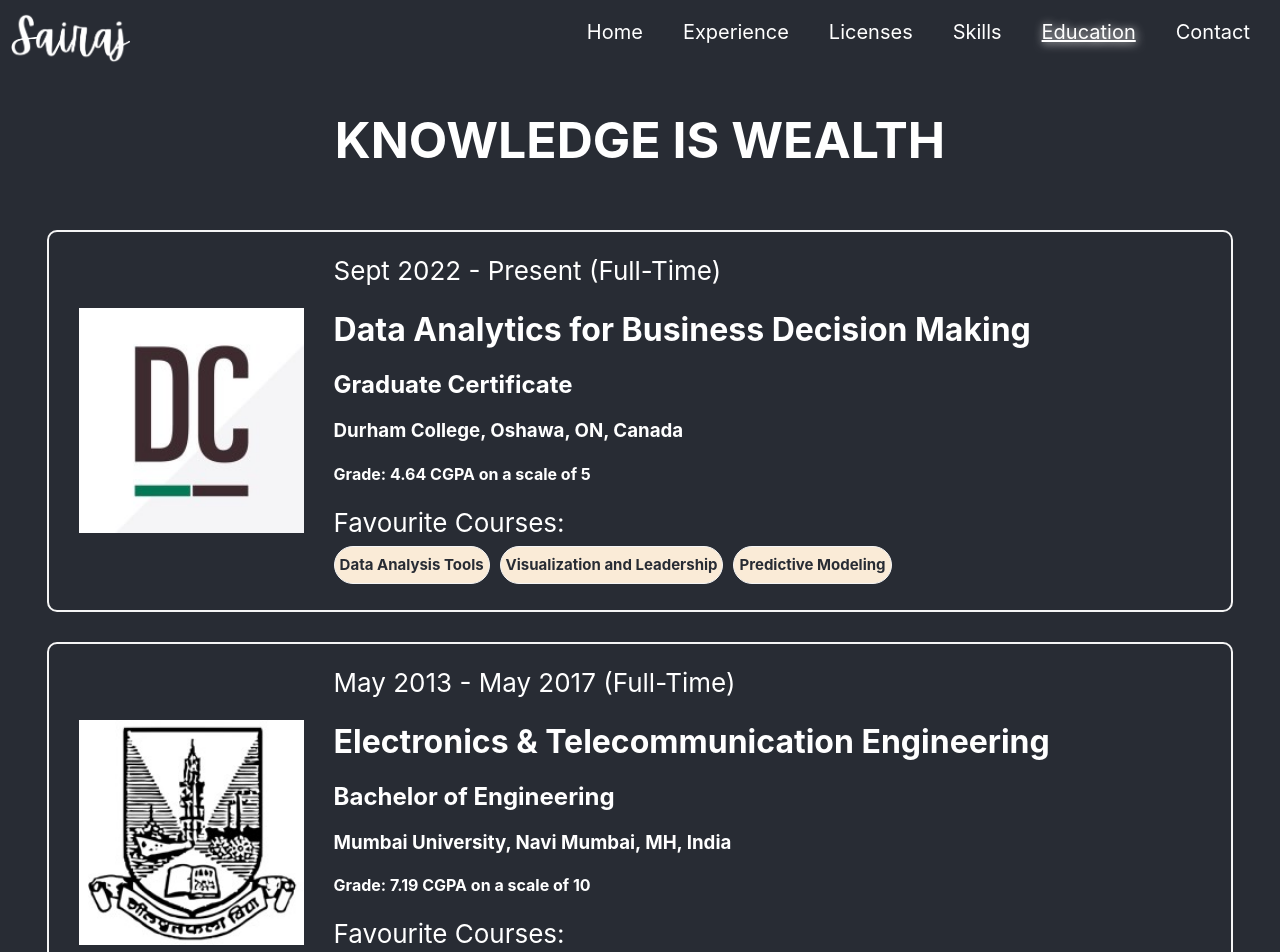
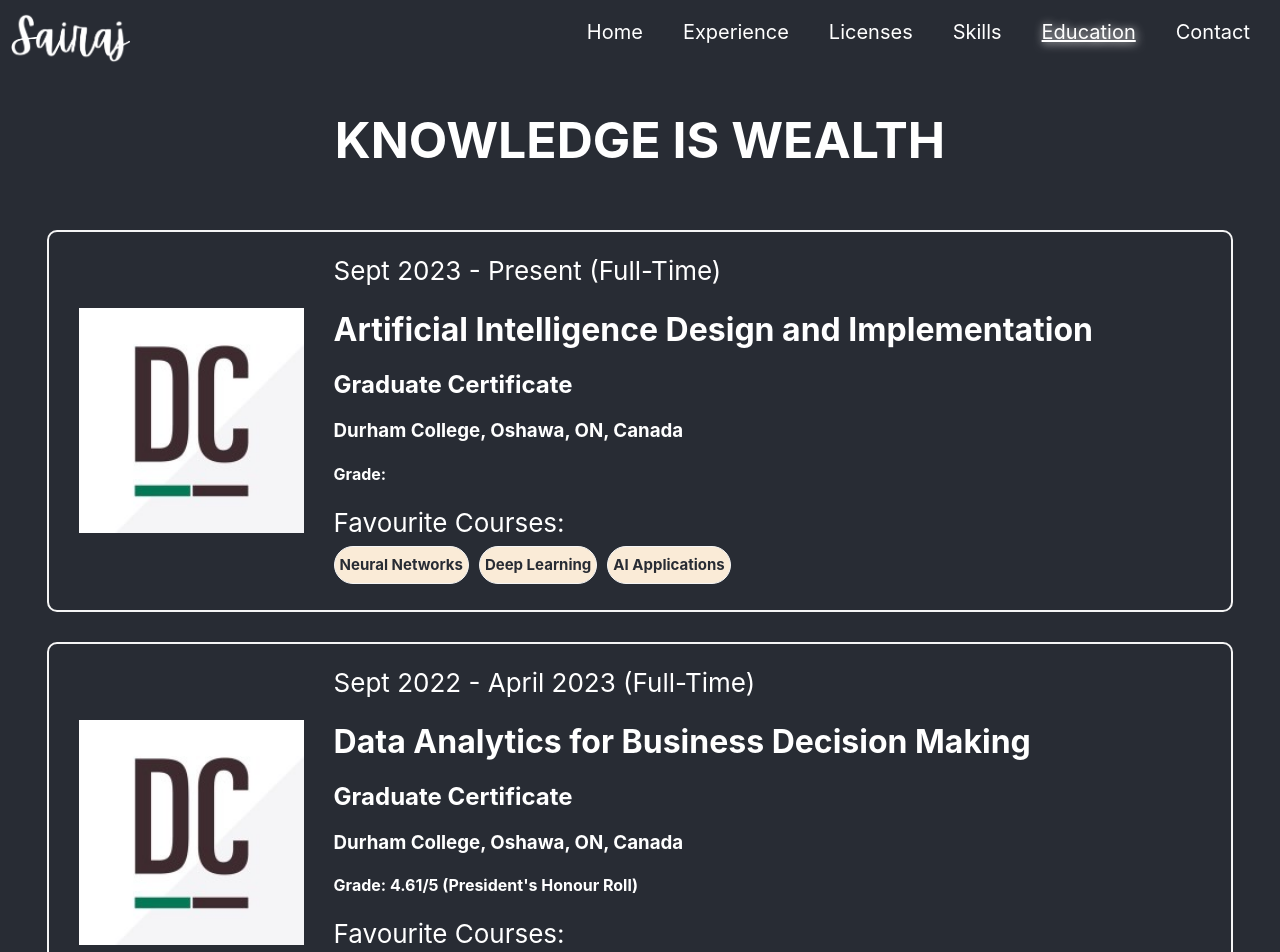
Before and after one commit to SairajGunner/Portfolio, a React (Create React App) app in the folder portfolio/: page /education in a window 1280 px wide. Shown: the top 952 px of the page. Built offline with nearby package versions, Linux system fonts and the light colour scheme.

Commit message:
Updated Experience and Education

```diff
--- a/portfolio/src/components/education/Education.js
+++ b/portfolio/src/components/education/Education.js
@@ -1,77 +1,110 @@
-import { Component } from 'react';
-import DetailHolder from '../shared/detail-holder/DetailHolder';
-import './Education.scss';
+import { Component } from "react";
+import DetailHolder from "../shared/detail-holder/DetailHolder";
+import "./Education.scss";
 
 export default class Education extends Component {
   education = [
     {
-            name: 'Data Analytics for Business Decision Making',
-            type: 'Graduate Certificate',
-            institution: 'Durham College',
-            location: 'Oshawa, ON, Canada',
-            duration: 'Sept 2022 - Present',
-            load: 'Full-Time',
-            favorites: [{
-                name: 'Data Analysis Tools',
-                skills: ['Hadoop', 'Spark', 'Scala']
-            },{
-                name: 'Visualization and Leadership',
-                skills: ['Tableau', 'Power BI']
-            },{
-                name: 'Predictive Modeling',
-                skills: ['Python', 'R']
-            }],
-            grade: '4.64 CGPA on a scale of 5',
-            logo: '/images/DCLogo.jpg',
-            altText: 'Durham College'
+      name: "Artificial Intelligence Design and Implementation",
+      type: "Graduate Certificate",
+      institution: "Durham College",
+      location: "Oshawa, ON, Canada",
+      duration: "Sept 2023 - Present",
+      load: "Full-Time",
+      favorites: [
+        {
+          name: "Neural Networks",
+          skills: []
         },
         {
-            name: 'Electronics & Telecommunication Engineering',
-            type: 'Bachelor of Engineering',
-            institution: 'Mumbai University',
-            location: 'Navi Mumbai, MH, India',
-            duration: 'May 2013 - May 2017',
-            load: 'Full-Time',
-            favorites: [{
-                name: 'Data Compression and Encryption',
-                skills: ['Compression Techniques', 'Encryption Techniques']
-            }, {
-                name: 'Image Processing',
-                skills: ['MATLAB', 'Image Segmentation']
-            }, {
-                name: 'Structured Programming',
-                skills: ['C', 'Algorithms', 'Programming']
-            }, {
-                name: 'Object Oriented Programming',
-                skills: ['Java', 'Algorithms', 'Programming']
-            }],
-            grade: '7.19 CGPA on a scale of 10',
-            logo: '/images/MUImage.jpg',
-            altText: 'Mumbai University'
+          name: "Deep Learning",
+          skills: []
+        },
+        {
+          name: "AI Applications",
+          skills: []
         }
-    ]
+      ],
+      grade: "",
+      logo: "/images/DCLogo.jpg",
+      altText: "Durham College"
+    },
+    {
+      name: "Data Analytics for Business Decision Making",
+      type: "Graduate Certificate",
+      institution: "Durham College",
+      location: "Oshawa, ON, Canada",
+      duration: "Sept 2022 - April 2023",
+      load: "Full-Time",
+      favorites: [
+        {
+          name: "Data Analysis Tools",
+          skills: ["Hadoop", "Spark", "Scala"]
+        },
+        {
+          name: "Visualization and Leadership",
+          skills: ["Tableau", "Power BI"]
+        },
+        {
+          name: "Predictive Modeling",
+          skills: ["Python", "R"]
+        }
+      ],
+      grade: "4.61/5 (President's Honour Roll)",
+      logo: "/images/DCLogo.jpg",
+      altText: "Durham College"
+    },
+    {
+      name: "Electronics & Telecommunication Engineering",
+      type: "Bachelor of Engineering",
+      institution: "Mumbai University",
+      location: "Navi Mumbai, MH, India",
+      duration: "May 2013 - May 2017",
+      load: "Full-Time",
+      favorites: [
+        {
+          name: "Data Compression and Encryption",
+          skills: ["Compression Techniques", "Encryption Techniques"]
+        },
+        {
+          name: "Image Processing",
+          skills: ["MATLAB", "Image Segmentation"]
+        },
+        {
+          name: "Structured Programming",
+          skills: ["C", "Algorithms", "Programming"]
+        },
+        {
+          name: "Object Oriented Programming",
+          skills: ["Java", "Algorithms", "Programming"]
+        }
+      ],
+      grade: "7.19 CGPA on a scale of 10",
+      logo: "/images/MUImage.jpg",
+      altText: "Mumbai University"
+    }
+  ];
 
   constructor(props) {
     super(props);
-        this.state = {
-
-        };
+    this.state = {};
   }
 
   render() {
     return (
       <div className="education-container">
-                <div className="education-caption">
-                    KNOWLEDGE IS WEALTH
-                </div>
+        <div className="education-caption">KNOWLEDGE IS WEALTH</div>
         <div className="credential-section">
-                    {
-                        this.education.map((credential) => {
-                            return (<DetailHolder key={credential.name} item={credential}></DetailHolder>)
-                        })
-                    }
+          {this.education.map((credential) => {
+            return (
+              <DetailHolder
+                key={credential.name}
+                item={credential}
+              ></DetailHolder>
+            );
+          })}
         </div>
       </div>
-        )
+    );
   }
 }
--- a/portfolio/src/components/experience/Experience.js
+++ b/portfolio/src/components/experience/Experience.js
@@ -1,200 +1,259 @@
-import { Component } from 'react';
-import FadeIn from 'react-fade-in/lib/FadeIn';
-import DetailHolder from '../shared/detail-holder/DetailHolder';
-import './Experience.scss';
+import { Component } from "react";
+import FadeIn from "react-fade-in/lib/FadeIn";
+import DetailHolder from "../shared/detail-holder/DetailHolder";
+import "./Experience.scss";
 
 export default class Experience extends Component {
-    experienceTypes = [{
-        image: '/images/Work.png',
-        altText: 'Work',
-        description: 'Work'
-    }, {
-        image: '/images/Projects.png',
-        altText: 'Projects',
-        description: 'Projects'
-    }, {
-        image: '/images/Study.png',
-        altText: 'Study',
-        description: 'Study'
-    }];
+  experienceTypes = [
+    {
+      image: "/images/Work.png",
+      altText: "Work",
+      description: "Work"
+    },
+    {
+      image: "/images/Projects.png",
+      altText: "Projects",
+      description: "Personal Projects"
+    },
+    {
+      image: "/images/Study.png",
+      altText: "Study",
+      description: "Study"
+    }
+  ];
 
   experienceDetails = [
     {
-            type: 'Work',
-            experiences: [{
-                name: 'Research Assistant',
-                institution: 'Durham College',
-                location: 'Oshawa, ON, Canada',
-                duration: 'Oct 2022 - Present',
-                load: 'Part-Time (Contract)',
-                favorites: [{
-                    name: 'Game Analytics'
-                }, {
-                    name: 'Game Development'
-                }, {
-                    name: 'Software Programming'
-                }, {
-                    name: 'Virtual Reality'
-                }],
-                logo: '/images/DCLogo.jpg',
-                altText: 'Durham College',
+      type: "Work",
+      experiences: [
+        {
+          name: "Research Assistant",
+          institution: "Durham College",
+          location: "Oshawa, ON, Canada",
+          duration: "Oct 2022 - Present",
+          load: "Part-Time (Contract)",
+          favorites: [
+            {
+              name: "Game Analytics"
+            },
+            {
+              name: "Game Development"
+            },
+            {
+              name: "Software Programming"
+            },
+            {
+              name: "Virtual Reality"
+            }
+          ],
+          logo: "/images/DCLogo.jpg",
+          altText: "Durham College",
           roles: [
-                    'Software Programmer',
-                    'Game Developer',
-                    'Game Analytics Developer'
+            "Software Programmer",
+            "Game Developer",
+            "Game Analytics Developer"
           ],
           responsibilities: [
-                    'Incorporating analytics into a game to analyze player interaction',
-                    'Developing a virtual-reality based security application',
-                    'Researching various technical implementation options',
-                    'Supporting projects that require programming in C#'
+            "Incorporating analytics into a game to analyze player interaction",
+            "Developing a virtual-reality based security application",
+            "Researching various technical implementation options",
+            "Supporting projects that require programming in C#"
           ],
           achievements: [
-                    'Incorporated networking for multiplayer gaming in virtual reality'
+            "Incorporated networking for multiplayer gaming in virtual reality"
           ]
-            }, {
-                name: 'Associate Consultant, Senior Software Engineer',
-                institution: 'Capgemini',
-                location: 'Navi Mumbai, MH, India',
-                duration: 'Oct 2017 - Aug 2022',
-                load: 'Full-Time',
-                favorites: [{
-                    name: 'Cloud Computing'
-                }, {
-                    name: 'Web Development'
-                }, {
-                    name: 'Software Programming'
-                }, {
-                    name: 'Solution Designing'
-                }],
-                logo: '/images/CGLogo.jpg',
-                altText: 'Capgemini',
+        },
+        {
+          name: "Associate Consultant, Senior Software Engineer",
+          institution: "Capgemini",
+          location: "Navi Mumbai, MH, India",
+          duration: "Oct 2017 - Aug 2022",
+          load: "Full-Time",
+          favorites: [
+            {
+              name: "Cloud Computing"
+            },
+            {
+              name: "Web Development"
+            },
+            {
+              name: "Software Programming"
+            },
+            {
+              name: "Solution Designing"
+            }
+          ],
+          logo: "/images/CGLogo.jpg",
+          altText: "Capgemini",
           roles: [
-                    'Software Engineer',
-                    'Full-stack Web Developer',
-                    'Cloud Infrastructure Engineer',
-                    'Cloud Migration Lead'
+            "Software Engineer",
+            "Full-stack Web Developer",
+            "Cloud Infrastructure Engineer",
+            "Cloud Migration Lead"
           ],
           responsibilities: [
-                    'Understanding user requirements and designing technical solutions',
-                    'Writing, reviewing and unit-testing code for new product development',
-                    'Conducting impact-analysis of code change to other parts and connected systems',
-                    'Technically leading projects based on migrating web applications to the cloud',
-                    'Coordinating with various technical teams, business teams and other stakeholders',
-                    'Documenting work done and changes made to new and in-use applications'
+            "Understanding user requirements and designing technical solutions",
+            "Writing, reviewing and unit-testing code for new product development",
+            "Conducting impact-analysis of code change to other parts and connected systems",
+            "Technically leading projects based on migrating web applications to the cloud",
+            "Coordinating with various technical teams, business teams and other stakeholders",
+            "Documenting work done and changes made to new and in-use applications"
           ],
           achievements: [
-                    'Led the migration of 100+ on-premises applications to Azure PaaS and IaaS',
-                    'Delivered complex functionalities, end-to-end, in web applications',
-                    'Awarded with the highest performance rating band for 3 out of 4 complete years with Capgemini',
-                    'Awarded with stock options on the basis of performance',
-                    'Awarded short- and long-term retention bonus',
+            "Led the migration of 100+ on-premises applications to Azure PaaS and IaaS",
+            "Delivered complex functionalities, end-to-end, in web applications",
+            "Awarded with the highest performance rating band for 3 out of 4 complete years with Capgemini",
+            "Awarded with stock options on the basis of performance",
+            "Awarded short- and long-term retention bonus",
             'Awarded "Capgemini - Rising Star" Certificate'
           ]
-            }]
-        }, {
-            type: 'Projects',
-            experiences: [{
-                name: 'Web Developer',
-                institution: 'Self',
-                location: '',
-                duration: 'Dec 2022 - Feb 2023',
-                load: 'Casual',
-                favorites: [{
-                    name: 'React'
-                }, {
-                    name: 'JavaScript'
-                }, {
-                    name: 'Azure Hosting'
-                }, {
-                    name: 'DNS & Networking'
-                }],
-                logo: '/images/Self.jpg',
-                altText: 'self.js',
+        }
+      ]
+    },
+    {
+      type: "Personal Projects",
+      experiences: [
+        {
+          name: "The Ultimate Goal Tracker",
+          institution: "Self",
+          location: "Home",
+          duration: "Aug 2023 - Present",
+          load: "Casual",
+          favorites: [
+            {
+              name: "Angular 16"
+            },
+            {
+              name: "Node JS"
+            },
+            {
+              name: "MongoDB"
+            }
+          ],
+          logo: "/images/Self.jpg",
+          altText: "self.js",
           roles: [
-                    'Front-end Developer',
-                    'UI / UX Designer'
+            "Full-stack Developer",
+            "Solution Architect",
+            "UI / UX Designer"
           ],
-                responsibilities: [
+          responsibilities: [],
+          achievements: [],
+          links: [
+            {
+              href: "https://github.com/SairajGunner/goal-tracker",
+              label: "GitHub"
+            }
+          ]
+        },
+        {
+          name: "Web Developer",
+          institution: "Self",
+          location: "Home",
+          duration: "Dec 2022 - Feb 2023",
+          load: "Casual",
+          favorites: [
+            {
+              name: "React"
+            },
+            {
+              name: "JavaScript"
+            },
+            {
+              name: "Azure Hosting"
+            },
+            {
+              name: "DNS & Networking"
+            }
           ],
+          logo: "/images/Self.jpg",
+          altText: "self.js",
+          roles: ["Front-end Developer", "UI / UX Designer"],
+          responsibilities: [],
+          achievements: [],
+          links: [
+            {
+              href: "https://github.com/SairajGunner/Portfolio",
+              label: "GitHub"
+            }
+          ]
+        },
+        {
+          name: "3D WebGL Developer",
+          institution: "Self",
+          location: "Home",
+          duration: "April 2022 - July 2022",
+          load: "Casual",
+          favorites: [
+            {
+              name: "3D Animation"
+            },
+            {
+              name: "WebGL"
+            },
+            {
+              name: "Shaders and Rendering"
+            },
+            {
+              name: "JS Physics Libraries"
+            }
+          ],
+          logo: "/images/threejs.png",
+          altText: "three.js",
+          roles: ["3D Animation Programmer", "Research and Developer"],
+          responsibilities: [],
           achievements: [
+            "Incorporated networking for multiplayer gaming in virtual reality"
           ],
           links: [
             {
-                        href: 'https://github.com/SairajGunner/Portfolio',
-                        label: 'GitHub'
+              href: "https://github.com/SairajGunner/webgl-animation",
+              label: "GitHub"
+            },
+            {
+              href: "https://sairaj.psymj.com/threejs",
+              label: "Work"
             }
           ]
-            }, {
-                name: '3D WebGL Developer',
-                institution: 'three.js Journey - Bruno Simon',
-                location: '',
-                duration: 'April 2022 - July 2022',
-                load: 'Casual',
-                favorites: [{
-                    name: '3D Animation'
-                }, {
-                    name: 'WebGL'
-                }, {
-                    name: 'Shaders and Rendering'
-                }, {
-                    name: 'JS Physics Libraries'
-                }],
-                logo: '/images/threejs.png',
-                altText: 'three.js',
-                roles: [
-                    '3D Animation Programmer',
-                    'Research and Developer'
-                ],
-                responsibilities: [
-                ],
-                achievements: [
-                    'Incorporated networking for multiplayer gaming in virtual reality'
-                ],
-                links: [
-                    {
-                        href: 'https://github.com/SairajGunner/webgl-animation',
-                        label: 'GitHub'
+        }
+      ]
     },
     {
-                        href: 'https://sairaj.psymj.com/threejs',
-                        label: 'Work'
+      type: "Study",
+      experiences: [
+        {
+          name: "Data Analytics Student",
+          institution: "Durham College",
+          location: "Oshawa, ON, Canada",
+          duration: "Sep 2022 - Dec 2022",
+          load: "Casual",
+          favorites: [
+            {
+              name: "HDFS"
+            },
+            {
+              name: "Spark Streaming"
+            },
+            {
+              name: "Flume"
+            },
+            {
+              name: "Kafka"
+            }
+          ],
+          logo: "/images/DCLogo.jpg",
+          altText: "Durham College",
+          roles: ["ETL Engineer", "Big Data Engineer"],
+          responsibilities: [],
+          achievements: [
+            "Auto-written files written to HDFS using Flume",
+            "Logical segregattion of input using Spark Streaming",
+            "Population of messages on Kafka consumers on the basis of topics"
+          ]
         }
       ]
-            }]
-        }, {
-            type: 'Study',
-            experiences: [{
-                name: 'Data Analytics Student',
-                institution: 'Durham College',
-                location: 'Oshawa, ON, Canada',
-                duration: 'Sep 2022 - Dec 2022',
-                load: 'Casual',
-                favorites: [{
-                    name: 'HDFS'
-                }, {
-                    name: 'Spark Streaming'
-                }, {
-                    name: 'Flume'
-                }, {
-                    name: 'Kafka'
-                }],
-                logo: '/images/DCLogo.jpg',
-                altText: 'Durham College',
-                roles: [
-                    'ETL Engineer',
-                    'Big Data Engineer'
-                ],
-                responsibilities: [
-                ],
-                achievements: [
-                    'Auto-written files written to HDFS using Flume',
-                    'Logical segregattion of input using Spark Streaming',
-                    'Population of messages on Kafka consumers on the basis of topics'
-                ]
-            }]
     }
-    ]
+  ];
 
   constructor(props) {
     super(props);
@@ -209,25 +268,38 @@ export default class Experience extends Component {
     this.setState({
       selectedType: typeId
     });
-        if (document.getElementsByClassName("experience-type") && document.getElementsByClassName("experience-type").length > 0) {
+    if (
+      document.getElementsByClassName("experience-type") &&
+      document.getElementsByClassName("experience-type").length > 0
+    ) {
       let elements = document.getElementsByClassName("experience-type");
       for (let element of elements) {
-                element.style.backgroundColor = "grey"
+        element.style.backgroundColor = "grey";
       }
-            document.getElementById(typeId).style.backgroundColor = 'azure';
+      document.getElementById(typeId).style.backgroundColor = "azure";
     }
   }
 
   experienceTypeContainer(experience) {
     return (
-            <div onClick={() => { this.selectType(experience.description) }} key={experience.description} id={experience.description} className="experience-type">
+      <div
+        onClick={() => {
+          this.selectType(experience.description);
+        }}
+        key={experience.description}
+        id={experience.description}
+        className="experience-type"
+      >
         <div className="experience-type-image">
-                    <img width='150px' height='150px' src={experience.image} alt={experience.altText} />
+          <img
+            width="150px"
+            height="150px"
+            src={experience.image}
+            alt={experience.altText}
+          />
         </div>
         <div className="experience-type-description">
-                    <b>
-                        {experience.description}
-                    </b>
+          <b>{experience.description}</b>
         </div>
       </div>
     );
@@ -236,30 +308,31 @@ export default class Experience extends Component {
   render() {
     return (
       <div className="experience-parent-container">
-                <div className="experience-caption">
-                    HARD WORK IS NON-NEGOTIABLE
+        <div className="experience-caption">HARD WORK IS NON-NEGOTIABLE</div>
+        <div className="experience-type-selector">
+          {this.experienceTypes.map((experience) => {
+            return this.experienceTypeContainer(experience);
+          })}
         </div>
-                <div className="experience-type-selector">
-                    {
-                        this.experienceTypes.map((experience) => {
-                            return this.experienceTypeContainer(experience);
-                        })
-                    }
+        {this.state.selectedType && (
+          <div className="experience-details">
+            {this.experienceDetails
+              .find(
+                (experienceType) =>
+                  experienceType.type === this.state.selectedType
+              )
+              .experiences.map((experience) => {
+                return (
+                  <FadeIn delay={100} transitionDuration={1000}>
+                    <DetailHolder
+                      item={experience}
+                      isWorkExperience={true}
+                    ></DetailHolder>
+                  </FadeIn>
+                );
+              })}
           </div>
-                {
-                    this.state.selectedType &&
-                    <div className="experience-details">
-                        {
-                            this.experienceDetails.find((experienceType) => experienceType.type === this.state.selectedType).experiences.map((experience) => {
-                                return (
-                                    <FadeIn delay={100} transitionDuration={1000} >
-                                        <DetailHolder item={experience} isWorkExperience={true}></DetailHolder>
-                                    </FadeIn>
-                                )
-                            })
-                        }
-                    </div>
-                }
+        )}
       </div>
     );
   }
```
Also changed, not shown: 2 other files (tests, documents, lock files or other folders). Lines whose indentation alone changed are shown as unchanged.
